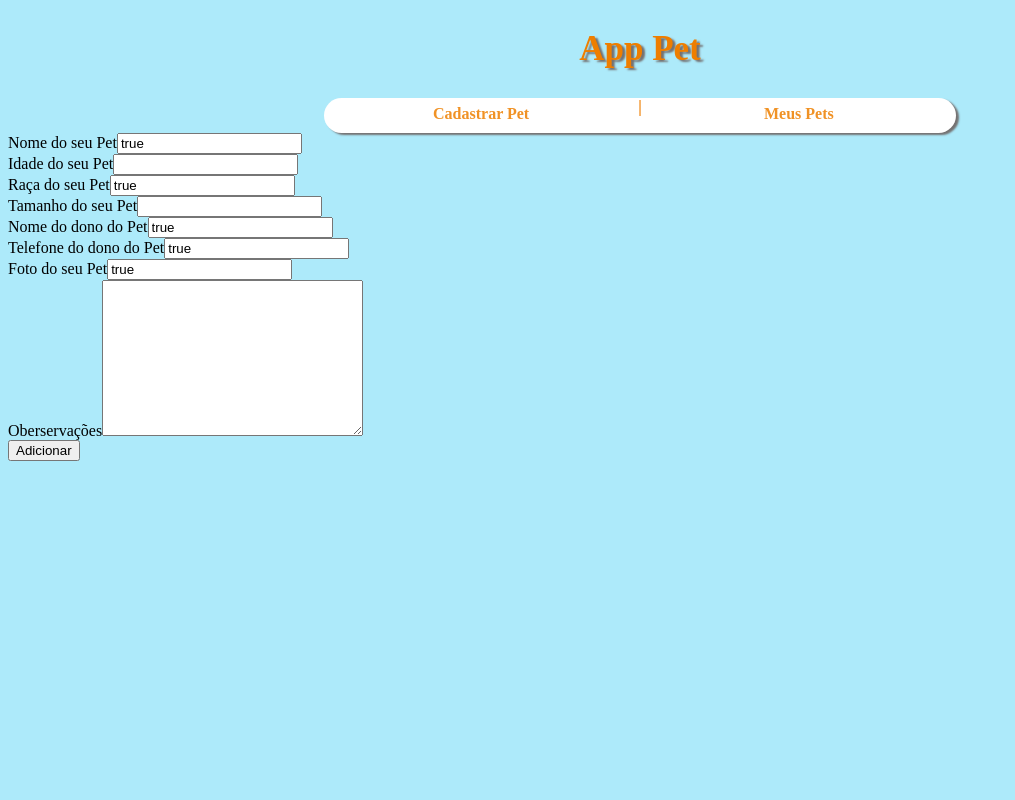
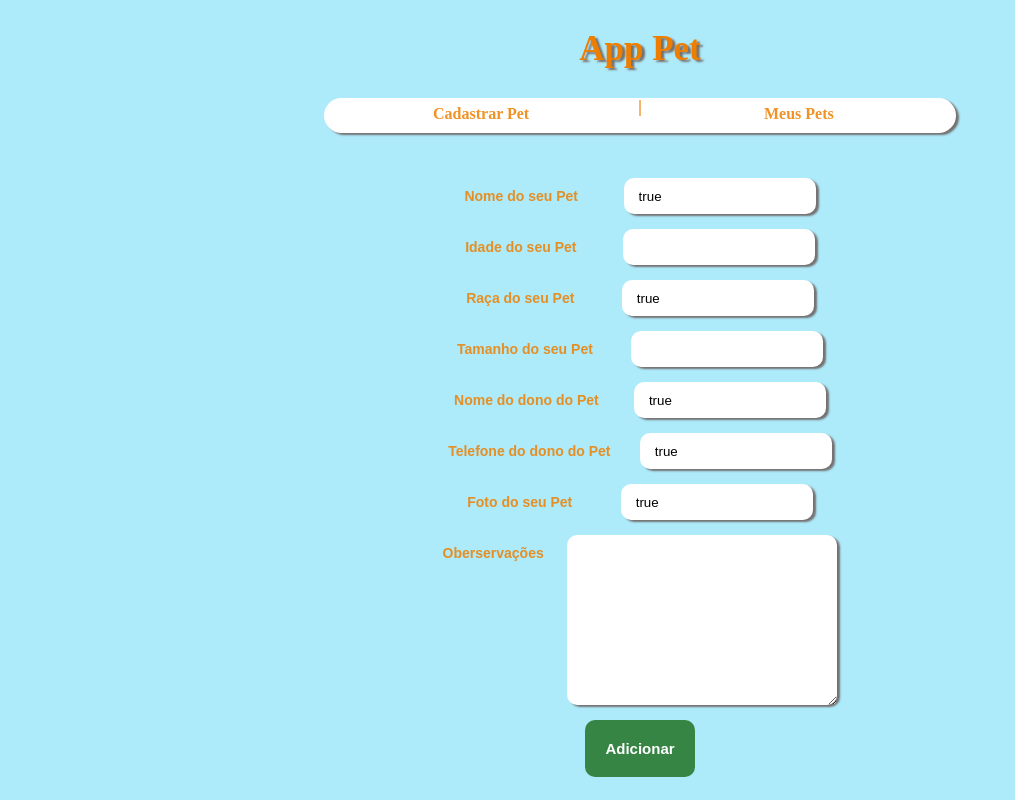
Before and after one commit to IgorEverton/REACT-APP-PET, a React (Create React App) app in the folder app-pet/: page / in a window 1280 px wide. Shown: the whole page, without its empty margins (0-1015 px from the left). Built offline with nearby package versions, Linux system fonts and the light colour scheme.

Commit message:
estilizando os campos do formulário

```diff
--- a/app-pet/src/components/petCadastro/PetCadastro.jsx
+++ b/app-pet/src/components/petCadastro/PetCadastro.jsx
@@ -1,36 +1,39 @@
 import React from "react";
+import { DivCadastro } from "../../styled/styled";
 
-export default function PetCadastro(props){
-    return(
-        <div>
+
+export default function PetCadastro(props) {
+    return (
+        <DivCadastro>
+            <div className="principal">
                 <form method="post" onSubmit={props.addPets}>
                     <div>
                         <label>Nome do seu Pet</label>
-                <input type="text" name="nomePet" value/>
+                        <input type="text" name="nomePet" value />
                     </div>
                     <div>
                         <label>Idade do seu Pet</label>
-                <input type="number" name="idade" value/>
+                        <input type="number" name="idade" value />
                     </div>
                     <div>
                         <label>Raça do seu Pet</label>
-                <input type="text" name="raca" value/>
+                        <input type="text" name="raca" value />
                     </div>
                     <div>
                         <label>Tamanho do seu Pet</label>
-                <input type="number" name="tamanho" value/>
+                        <input type="number" name="tamanho" value />
                     </div>
                     <div>
                         <label>Nome do dono do Pet</label>
-                <input type="text" name="nomeDono" value/>
+                        <input type="text" name="nomeDono" value />
                     </div>
                     <div>
                         <label>Telefone do dono do Pet</label>
-                <input type="tel" name="telDono" value/>
+                        <input type="tel" name="telDono" value />
                     </div>
                     <div>
                         <label>Foto do seu Pet</label>
-                <input type="imt" name="imgPet" value/>
+                        <input type="imt" name="imgPet" value />
                     </div>
                     <div>
                         <label>Oberservações</label>
@@ -41,5 +44,6 @@ export default function PetCadastro(props){
                     </div>
                 </form>
             </div>
+        </DivCadastro>
     )
 }
--- a/app-pet/src/styled/styled.js
+++ b/app-pet/src/styled/styled.js
@@ -15,7 +15,7 @@ nav{
     margin: auto;
     color: #EE7E00;
     font-weight: bold;
-    box-shadow: 3px 2px 2px rgb(116, 113, 113)
+    box-shadow: 3px 2px 2px rgb(116, 113, 113);
 }
 ul{
     list-style: none;
@@ -41,3 +41,57 @@ ul li a:hover{
     text-decoration: underline;
 }
 `
+
+export const DivCadastro = styled.div`
+.principal {
+    width: 50%;
+    margin: 30px auto auto auto;
+}
+form {
+    display: flex;
+    flex-direction: column;
+    justify-content: space-around;
+    width:70%;
+}
+div {
+    font-family: Arial, Helvetica, sans-serif;
+    font-size: 14px;
+    font-weight: bold;
+    margin-top: 15px;
+    display: flex;
+    justify-content: space-evenly;
+}
+label {
+    color: #ee7f00da;
+    padding: 10px 0px 10px 0px;
+}
+label:hover{
+    color: #EE7E00;
+    text-decoration: underline;
+}
+input, textarea {
+    border-radius: 10px;
+    border: none;
+    padding: 10px 0px 10px 15px;
+    align-items: right;
+    box-shadow: 3px 2px 2px rgb(116, 113, 113);
+}
+input:hover,
+textarea:hover {
+    border: solid 1px #EE7E00;
+}
+button {
+    padding: 20px;
+    border-radius: 10px;
+    border: none;
+    background-color: #378544;
+    color: #fff;
+    font-family: Arial, Helvetica, sans-serif;
+    font-size: 15px;
+    font-weight: bold;
+}
+button:hover {
+    transition: 1ms;
+    background-color: #454749   ;
+}
+`
```
Lines whose indentation alone changed are shown as unchanged.
